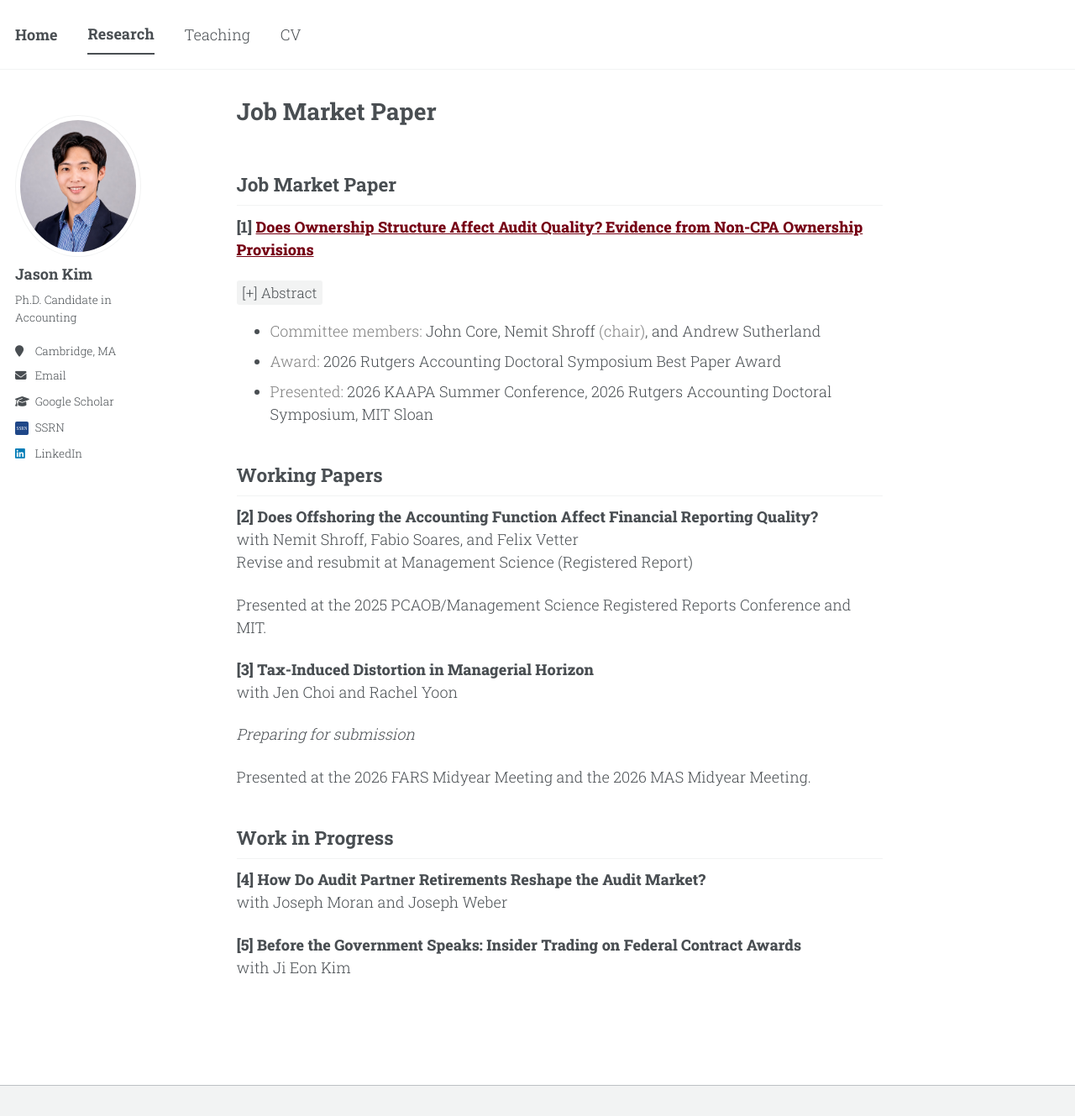
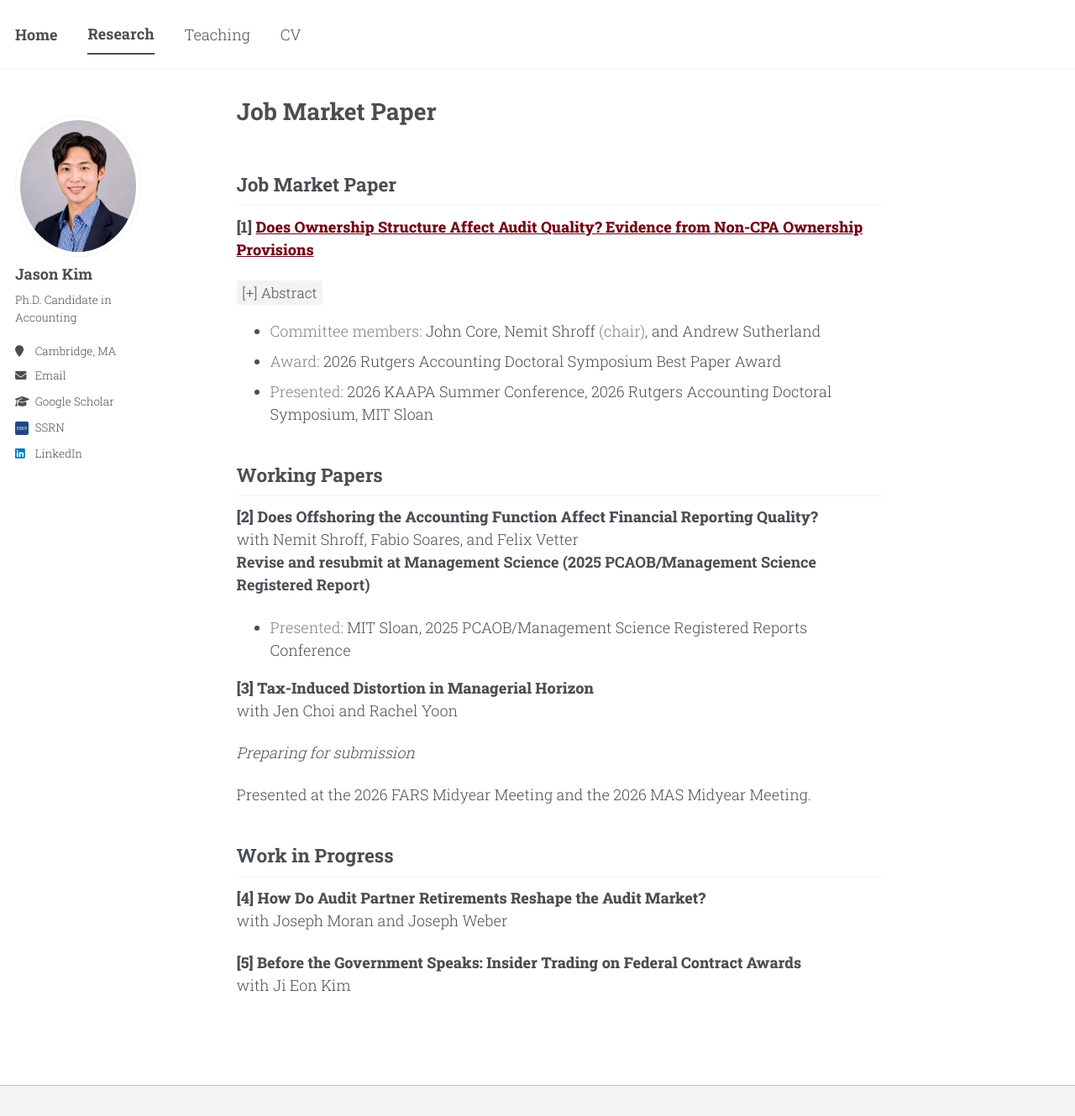
Before and after one commit to jgkim262/jgkim262.github.io, a Jekyll site: the page built from _pages/research.md, in a window 1280 px wide and 1329 px high. Shown: the whole window at 84% size. Built offline with Jekyll 4.4.1, drawn with Linux system fonts in a browser that asks for light colours; a style sheet for code colours, icons or effects is not loaded; our own code applies the rules of GitHub Pages for plain Markdown files.

Commit message:
Update research.md

```diff
--- a/_pages/research.md
+++ b/_pages/research.md
@@ -21,9 +21,9 @@ This paper examines whether allowing non-CPAs to own an equity stake in CPA firm
 
 **[2] Does Offshoring the Accounting Function Affect Financial Reporting Quality?**{: .paper-title}<br>
 with [Nemit Shroff](https://mitsloan.mit.edu/faculty/directory/nemit-shroff){: .coauthor}, [Fabio Soares](https://mitsloan.mit.edu/programs/phd/fabio-da-silva-soares){: .coauthor}, and [Felix Vetter](https://mitsloan.mit.edu/faculty/directory/felix-w-vetter){: .coauthor}<br>
-Revise and resubmit at Management Science (Registered Report)
+**Revise and resubmit at Management Science (2025 PCAOB/Management Science Registered Report)**
+* <span class="muted">Presented:</span> MIT Sloan, 2025 PCAOB/Management Science Registered Reports Conference
 
-Presented at the 2025 PCAOB/Management Science Registered Reports Conference and MIT.
 
 **[3] Tax-Induced Distortion in Managerial Horizon**{: .paper-title}<br>
 with [Jen Choi](https://sites.google.com/view/jenchoi/home){: .coauthor} and [Rachel Yoon](https://sites.google.com/view/rsyoon/home){: .coauthor}
```
